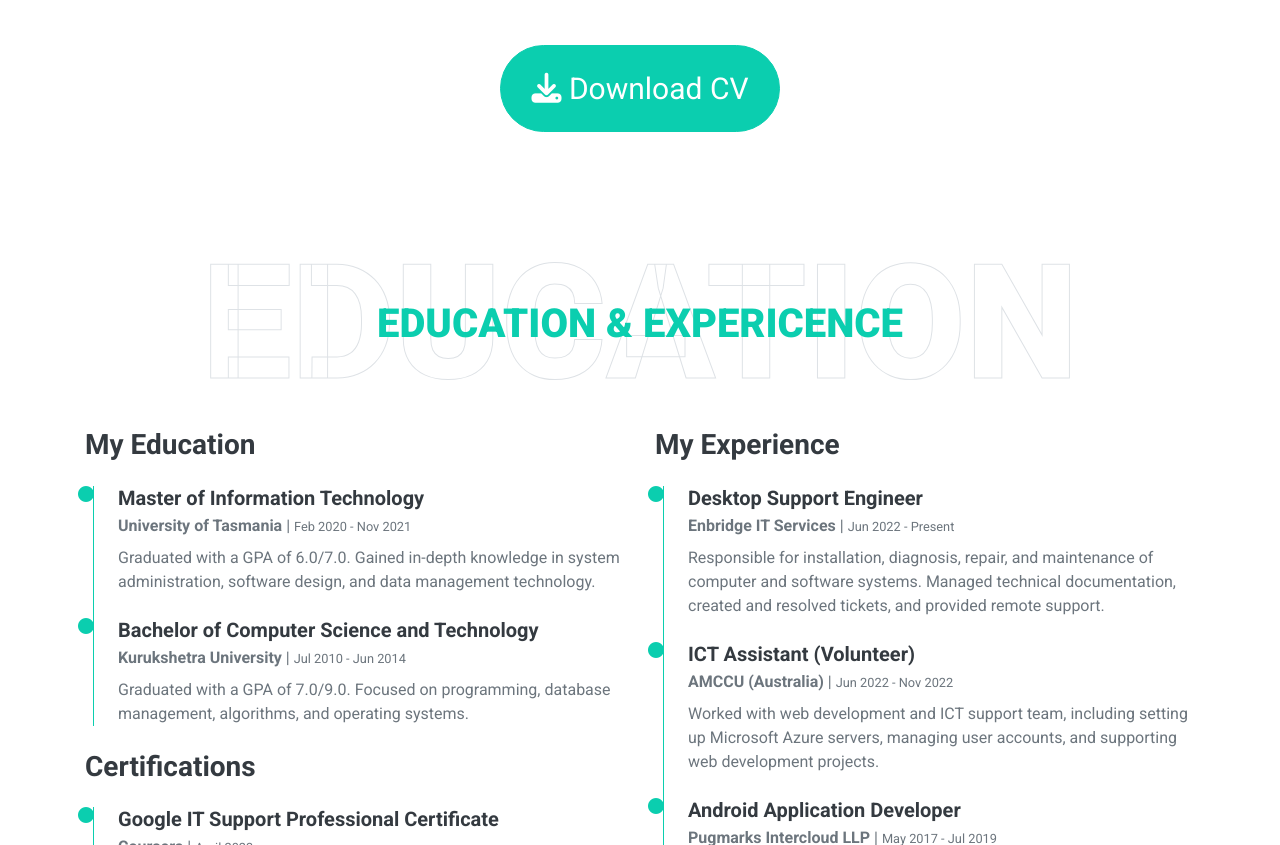
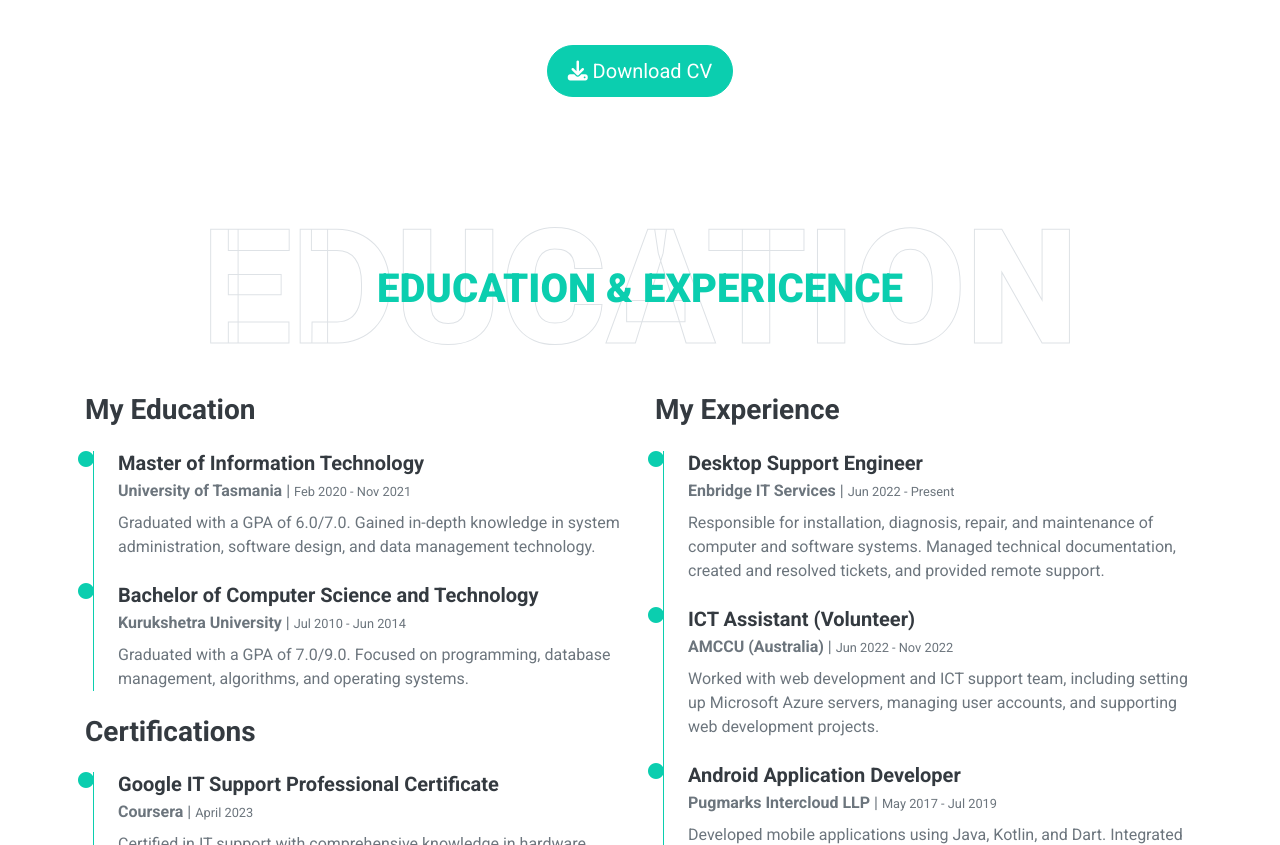
Before and after one commit to neerajnarwal21/portfolio, a plain HTML site: page index.html in a window 1280 px wide. Shown: the part 1660-2505 px from the top of the page. Drawn offline with nearby package versions, Linux system fonts and the light colour scheme.

Commit message:
Update index.html

```diff
--- a/index.html
+++ b/index.html
@@ -205,7 +205,7 @@
                 </div>
 
                 <div class="d-flex justify-content-center mt-5">
-                    <a class="btn btn-primary btn-lg" href="https://docs.google.com/document/d/1I5gEb5qmpaRqhHNk1N0SM9bEVK2oPg2T/edit?usp=sharing&ouid=117436057459902278959&rtpof=true&sd=true" target="_blank" rel="noopener noreferrer" style="padding: 20px 30px; font-size: 30px;">
+                    <a class="btn btn-primary btn-lg" href="https://docs.google.com/document/d/1I5gEb5qmpaRqhHNk1N0SM9bEVK2oPg2T/edit?usp=sharing&ouid=117436057459902278959&rtpof=true&sd=true" target="_blank" rel="noopener noreferrer" style="padding: 10px 20px; font-size: 20px;">
                         <i class="fa fa-download"></i> Download CV
                     </a>
                 </div>
```
